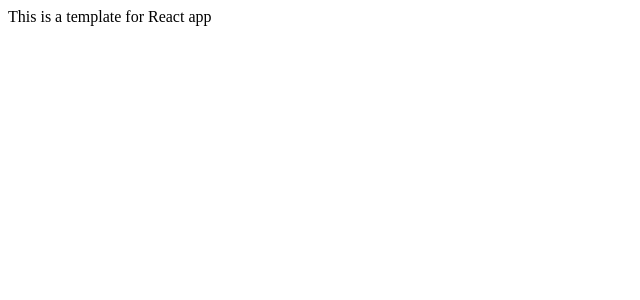
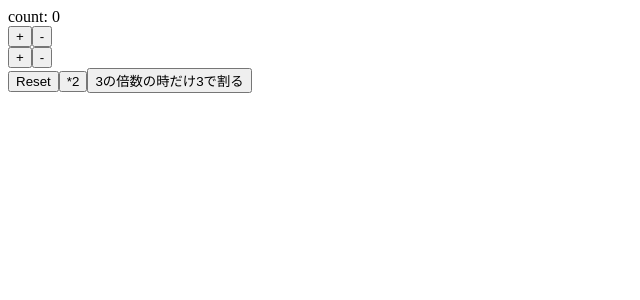
Before and after one commit to mytittyinjp/react-hooks-101, a React (Create React App) app: page / in a window 1280 px wide. Shown: the top 300 px of the page, without its empty margins (0-640 px from the left). Built offline with nearby package versions, Linux system fonts and the light colour scheme.

Commit message:
my first React Hook with useState

```diff
--- a/src/App.js
+++ b/src/App.js
@@ -1,7 +1,51 @@
-import React from "react";
+import React, { useState } from "react";
 
 const App = () => {
-  return <div>This is a template for React app</div>;
+  const [count, setCount] = useState(0);
+
+  const incrementCounthandler = () => {
+    setCount(count + 1);
+  };
+  const incrementCounthandler2 = () => {
+    setCount((prevCount) => prevCount + 1);
+  };
+
+  const decrementCounthandler = () => {
+    setCount(count - 1);
+  };
+
+  const decrementCounthandler2 = () => {
+    setCount((prevCount) => prevCount - 1);
+  };
+
+  const resetCounthandler = () => {
+    setCount(0);
+  };
+  const doubleCountHandler = () => {
+    setCount(count * 2);
+  };
+  const divide3Handler = () => {
+    setCount((prevCount) => (prevCount % 3 === 0 ? prevCount / 3 : prevCount));
+  };
+
+  return (
+    <>
+      <div>count: {count}</div>
+      <div>
+        <button onClick={incrementCounthandler}>+</button>
+        <button onClick={decrementCounthandler}>-</button>
+      </div>
+      <div>
+        <button onClick={incrementCounthandler2}>+</button>
+        <button onClick={decrementCounthandler2}>-</button>
+      </div>
+      <div>
+        <button onClick={resetCounthandler}>Reset</button>
+        <button onClick={doubleCountHandler}>*2</button>
+        <button onClick={divide3Handler}>3の倍数の時だけ3で割る</button>
+      </div>
+    </>
+  );
 };
 
 export default App;
```
